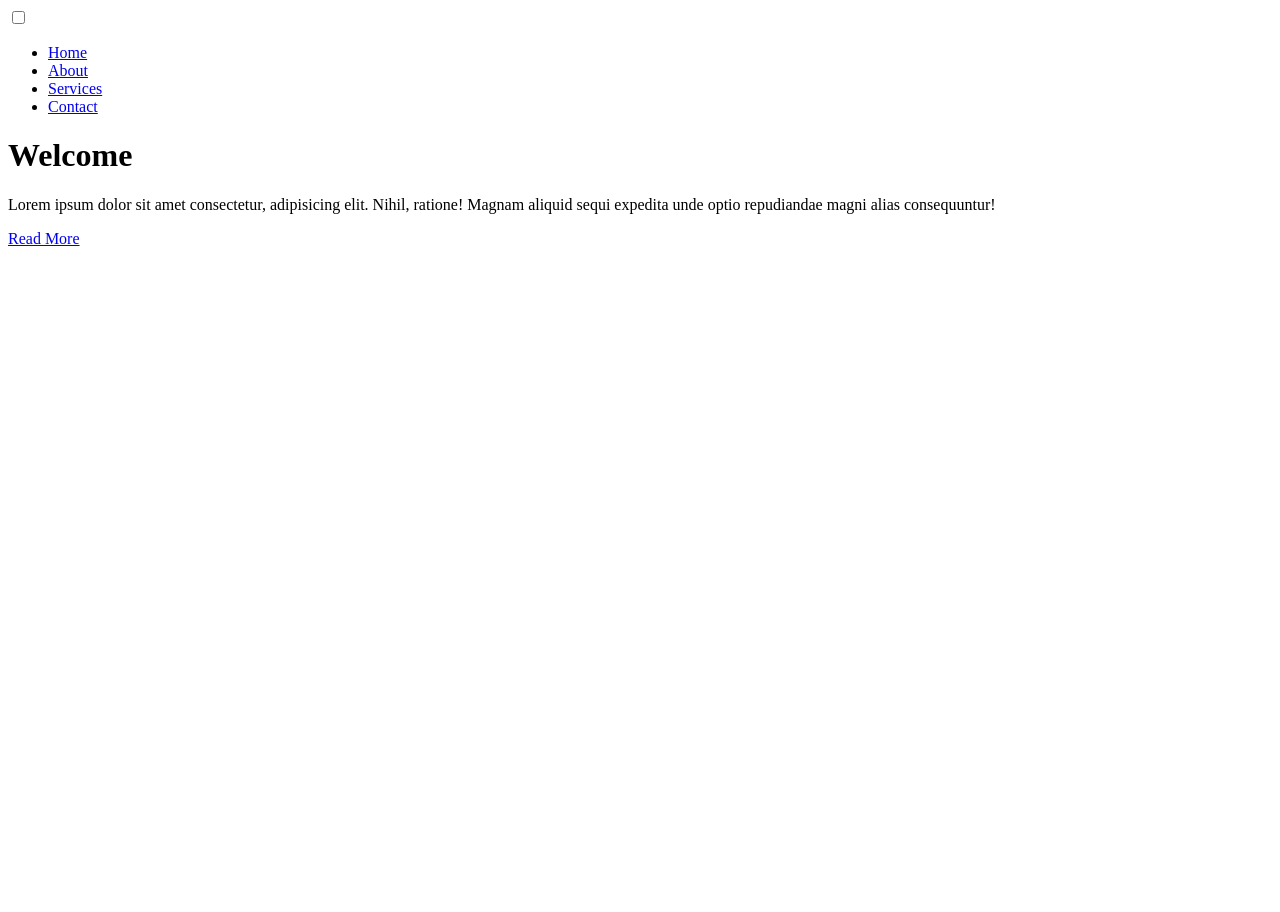
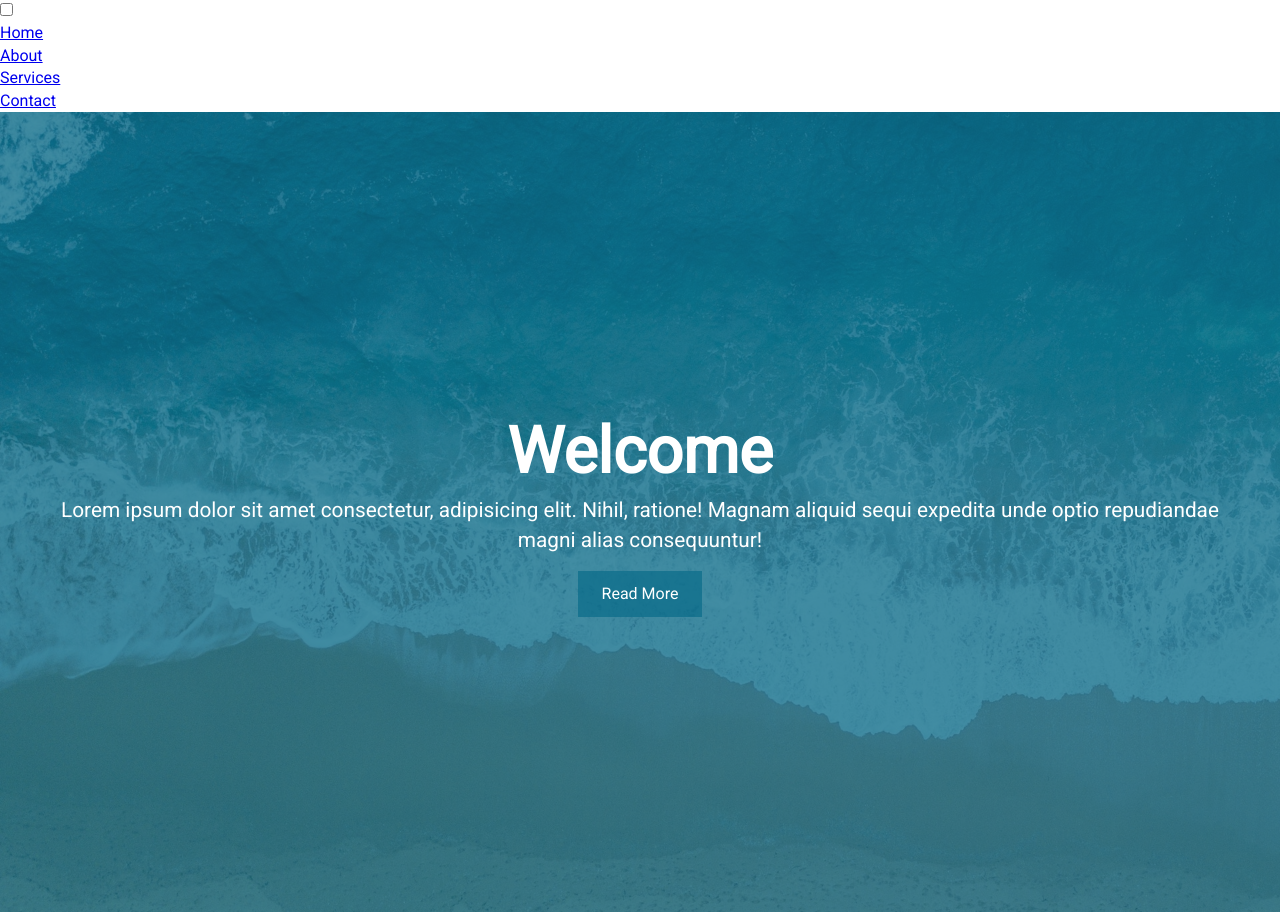
Before and after one commit to surajrocks1997/Hamburger-Overlay-Menu-FrontEnd, a plain HTML site: page index.html in a window 1280 px wide. Before the commit the page ends 800 px from the top, so only its background shows below. Drawn offline with Linux system fonts and the light colour scheme.

Commit message:
showcase css done

```diff
--- a/css/style.css
+++ b/css/style.css
@@ -0,0 +1,74 @@
+:root {
+  --primary-color: rgba(13,110,139,0.75);
+  --secondary-color: rgba(229,148,0,0.9);
+  --overlay-color: rgba(24, 39, 51, 0.85);
+  --menu-speed: 0.75s;
+}
+
+* {
+  margin: 0;
+  padding: 0;
+  box-sizing: border-box;
+}
+
+body {
+  font-family: 'Roboto', sans-serif;
+  line-height: 1.4;
+}
+
+.container {
+  max-width: 960;
+  margin: auto;
+  overflow: hidden;
+  padding: 0 3rem;
+}
+
+#showcase {
+  background: var(--primary-color);
+  color: white;
+  height: 100vh;
+  position: relative;
+}
+
+#showcase:before {
+  content:'';
+  background: url('../img/showcase.jpg') no-repeat center center/cover;
+  position: absolute;
+  top: 0;
+  left: 0;
+  width: 100%;
+  height: 100%;
+  z-index: -1;
+}
+
+#showcase .showcase-container {
+  display: flex;
+  flex-direction: column;
+  align-items: center;
+  justify-content: center;
+  text-align: center;
+  height: 100%;
+}
+
+#showcase h1 {
+  font-size: 4rem;
+}
+
+#showcase p {
+  font-size: 1.3rem;
+}
+
+.btn {
+  display: inline-block;
+  border: none;
+  background: var(--primary-color);
+  color: white;
+  padding: 0.75rem 1.5rem;
+  margin-top: 1rem;
+  transition: opacity 1s ease-in;
+  text-decoration: none;
+}
+
+.btn:hover {
+  opacity: 0.7;
+}
--- a/index.html
+++ b/index.html
@@ -3,6 +3,10 @@
   <head>
     <meta charset="UTF-8" />
     <meta name="viewport" content="width=device-width, initial-scale=1.0" />
+    <link
+      href="https://fonts.googleapis.com/css2?family=Roboto&display=swap"
+      rel="stylesheet"
+    />
     <link rel="stylesheet" href="css/style.css" />
     <link rel="stylesheet" href="css/menu.css" />
     <title>Hamburger Menu Overlay</title>
```
